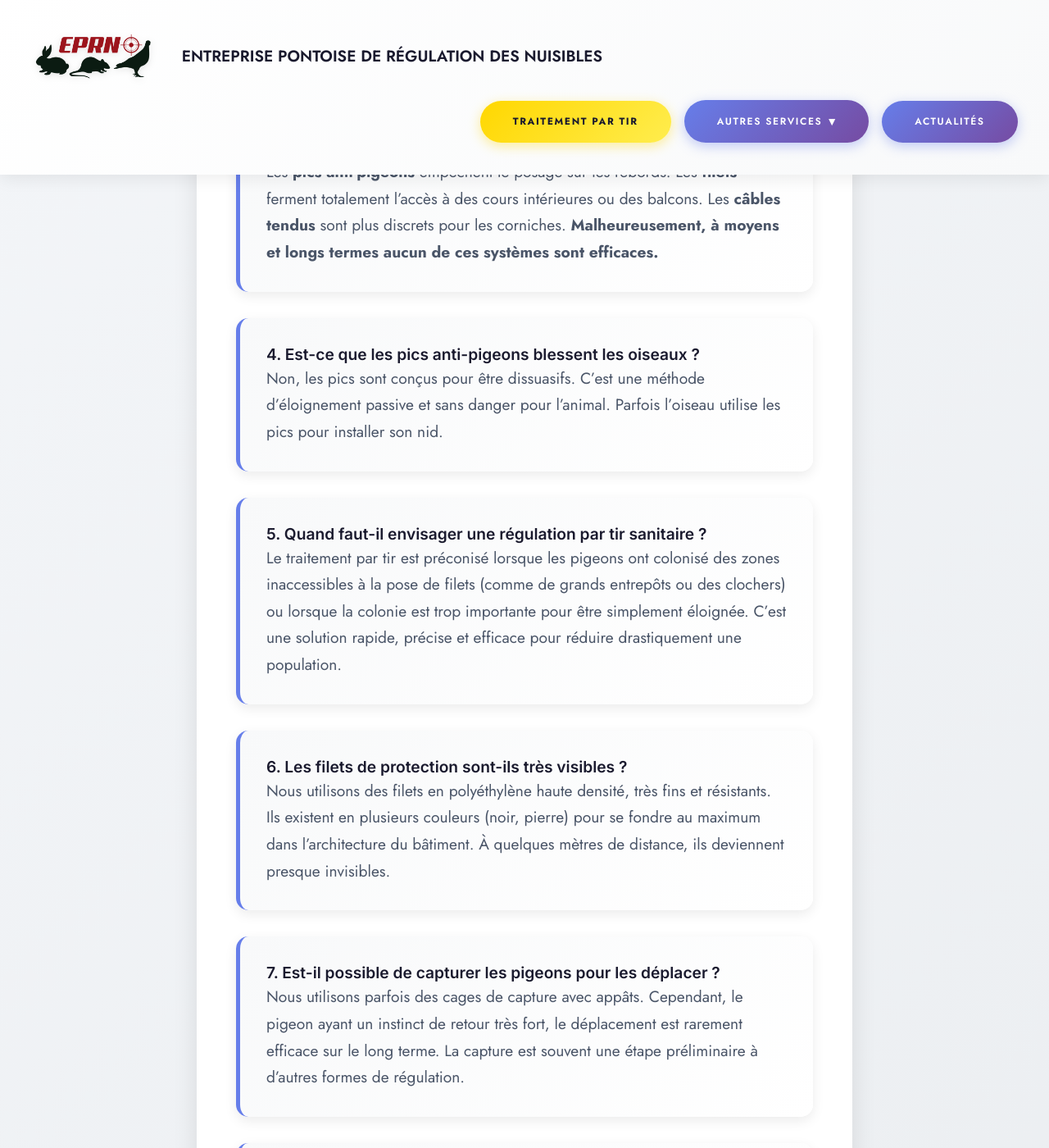
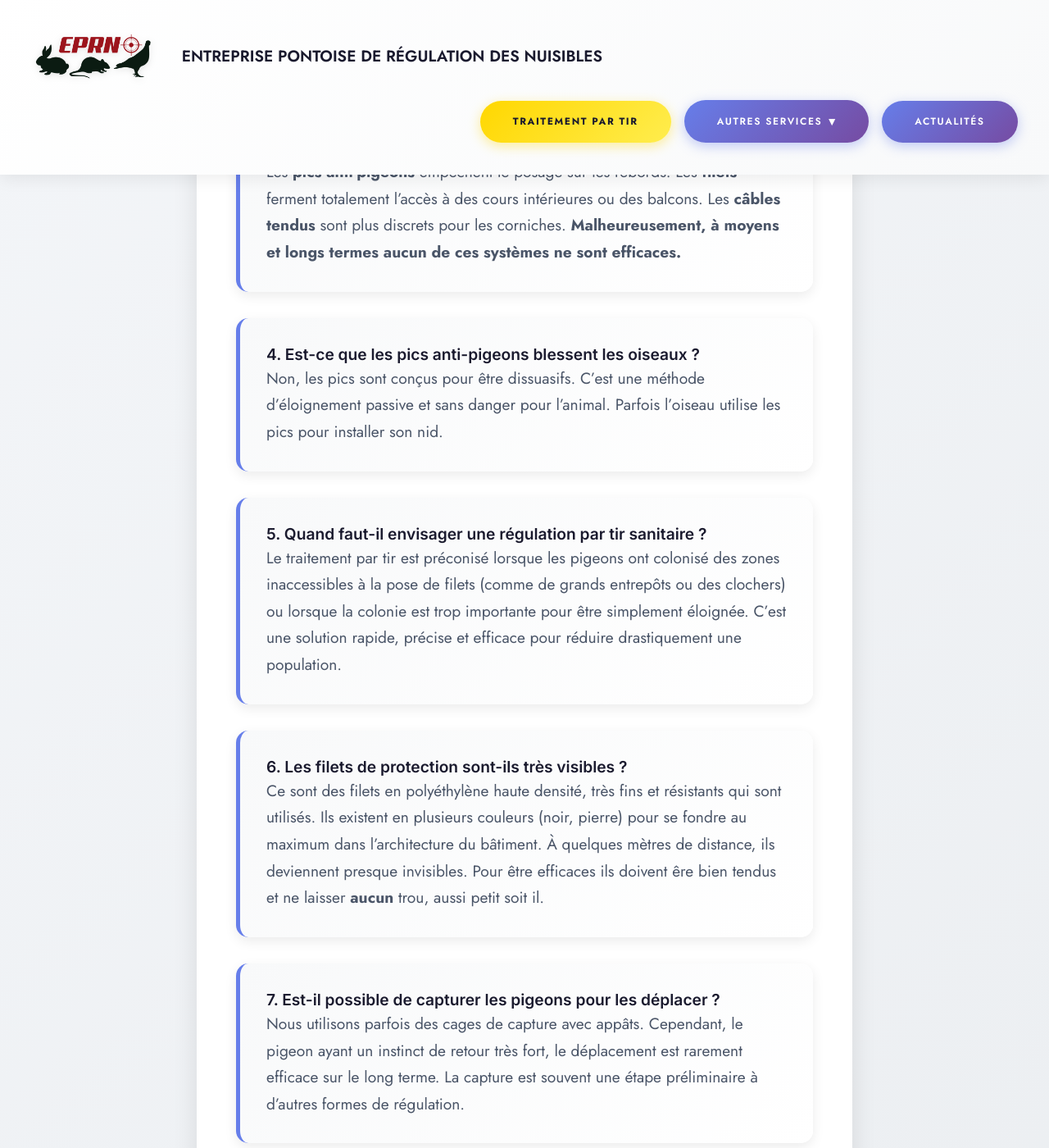
Before and after one commit to TheDoubleJo/eprn, a Jekyll site: the page built from faq-depigeonnage.html, in a window 1280 px wide and 1400 px high, scrolled down 882 px. Shown: the whole window at 82% size. Built offline with Jekyll 4.4.1, drawn with Linux system fonts in a browser that asks for light colours.

Commit message:
Update FAQ “faq-depigeonnage”

```diff
--- a/faq-depigeonnage.html
+++ b/faq-depigeonnage.html
@@ -8,13 +8,13 @@ faq_items:
   - question: Pourquoi faut-il réguler la présence des pigeons ?
     answer: "Les pigeons causent trois types de problèmes majeurs. **Sanitaire** : ils sont porteurs de maladies et de parasites (puces, tiques). **Matériel** : leurs fientes sont extrêmement acides et dégradent la pierre, le métal et les peintures. **Nuisances** : bruits dès l'aube et odeurs désagréables."
   - question: Quelles sont les méthodes d'éloignement ?
-    answer: Les **pics anti-pigeons** empêchent le posage sur les rebords. Les **filets** ferment totalement l'accès à des cours intérieures ou des balcons. Les **câbles tendus** sont plus discrets pour les corniches. **Malheureusement,  à moyens et longs termes aucun de ces systèmes sont efficaces.**
+    answer: Les **pics anti-pigeons** empêchent le posage sur les rebords. Les **filets** ferment totalement l'accès à des cours intérieures ou des balcons. Les **câbles tendus** sont plus discrets pour les corniches. **Malheureusement,  à moyens et longs termes aucun de ces systèmes ne sont efficaces.**
   - question: Est-ce que les pics anti-pigeons blessent les oiseaux ?
     answer: Non, les pics sont conçus pour être dissuasifs. C'est une méthode d'éloignement passive et sans danger pour l'animal. Parfois l'oiseau utilise les pics pour installer son nid.
   - question: Quand faut-il envisager une régulation par tir sanitaire ?
     answer: Le traitement par tir est préconisé lorsque les pigeons ont colonisé des zones inaccessibles à la pose de filets (comme de grands entrepôts ou des clochers) ou lorsque la colonie est trop importante pour être simplement éloignée. C'est une solution rapide, précise et efficace pour réduire drastiquement une population.
   - question: Les filets de protection sont-ils très visibles ?
-    answer: Nous utilisons des filets en polyéthylène haute densité, très fins et résistants. Ils existent en plusieurs couleurs (noir, pierre) pour se fondre au maximum dans l'architecture du bâtiment. À quelques mètres de distance, ils deviennent presque invisibles.
+    answer: Ce sont des filets en polyéthylène haute densité, très fins et résistants qui sont utilisés. Ils existent en plusieurs couleurs (noir, pierre) pour se fondre au maximum dans l'architecture du bâtiment. À quelques mètres de distance, ils deviennent presque invisibles. Pour être efficaces ils doivent êre bien tendus et ne laisser **aucun** trou, aussi petit soit il.
   - question: Est-il possible de capturer les pigeons pour les déplacer ?
     answer: Nous utilisons parfois des cages de capture avec appâts. Cependant, le pigeon ayant un instinct de retour très fort, le déplacement est rarement efficace sur le long terme. La capture est souvent une étape préliminaire à d'autres formes de régulation.
   - question: Intervenez-vous sur les bâtiments historiques ou les églises ?
```
